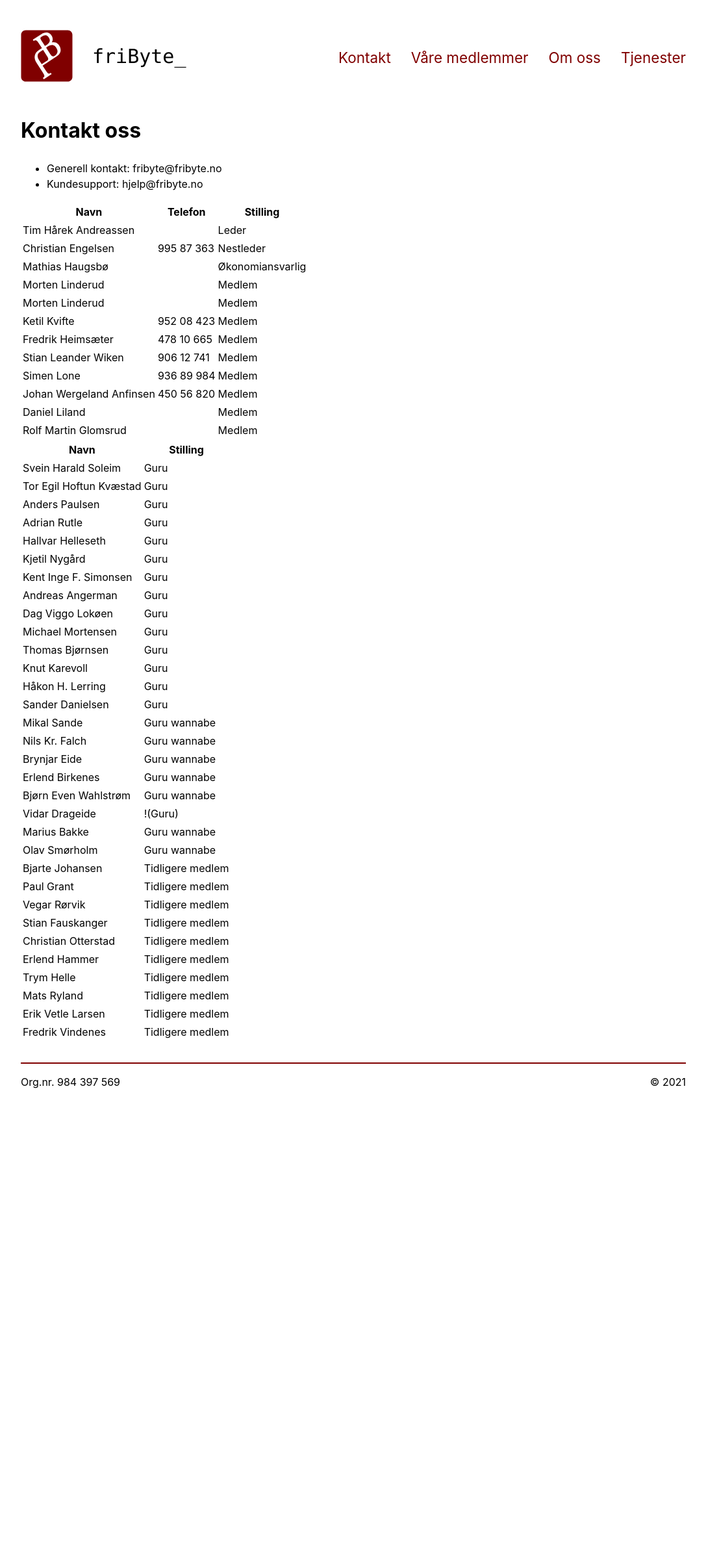
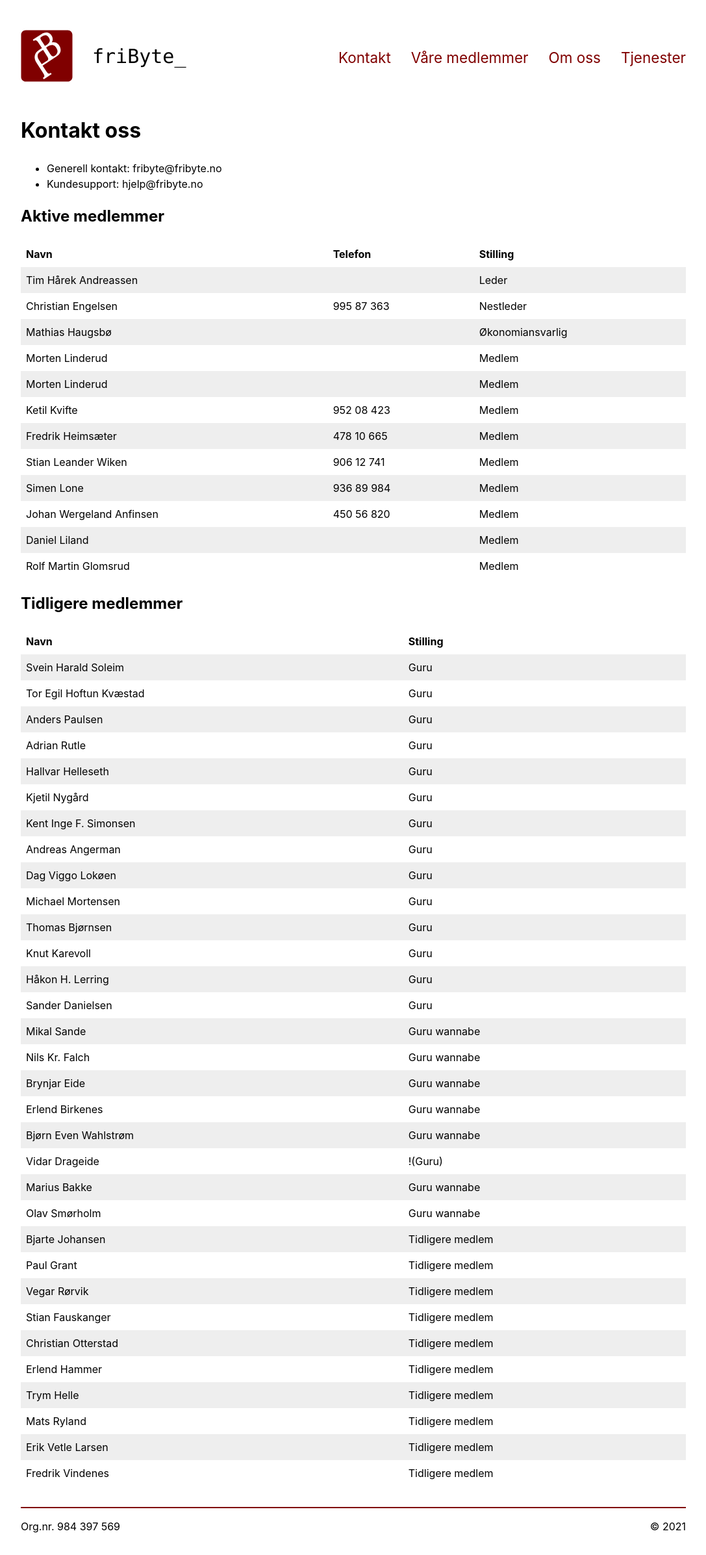
Before and after one commit to fribyte-code/fribyte.no, a Jekyll site: the page built from pages/kontakt.html, in a window 1280 px wide. Shown: the whole page at 65% size, without its empty margins (96-1183 px from the left). Built offline with Jekyll 4.4.1, drawn with Linux system fonts in a browser that asks for light colours; before the commit the page ends 1709 px from its top, so only the background shows below that.

Commit message:
feat: Added styling to member-tables

```diff
--- /dev/null
+++ b/assets/_sass/members.scss
@@ -0,0 +1,23 @@
+.members {
+    width: 100%;
+    border-collapse: collapse;
+
+    tr,
+    th,
+    td {
+        text-align: left;
+        padding: 0.5em;
+    }
+
+    td {
+    }
+
+    tr {
+        &:hover :not(th) {
+            background: #f5f5f5;
+        }
+        &:nth-child(even) {
+            background: #eee;
+        }
+    }
+}
--- a/assets/main.scss
+++ b/assets/main.scss
@@ -1,3 +1,3 @@
 ---
 ---
-@import "constants", "body", "header", "footer", "news";
+@import "constants", "body", "header", "footer", "news", "members";
--- a/pages/kontakt.html
+++ b/pages/kontakt.html
@@ -14,6 +14,7 @@ permalink: kontakt
     </li>
 </ul>
 
+<h2>Aktive medlemmer</h2>
 <table class="members active">
     <tr>
         <th>Navn</th>
@@ -29,6 +30,8 @@ permalink: kontakt
         </tr>
     {% endfor %}
 </table>
+
+<h2>Tidligere medlemmer</h2>
 <table class="members inactive">
     <tr>
         <th>Navn</th>
```
